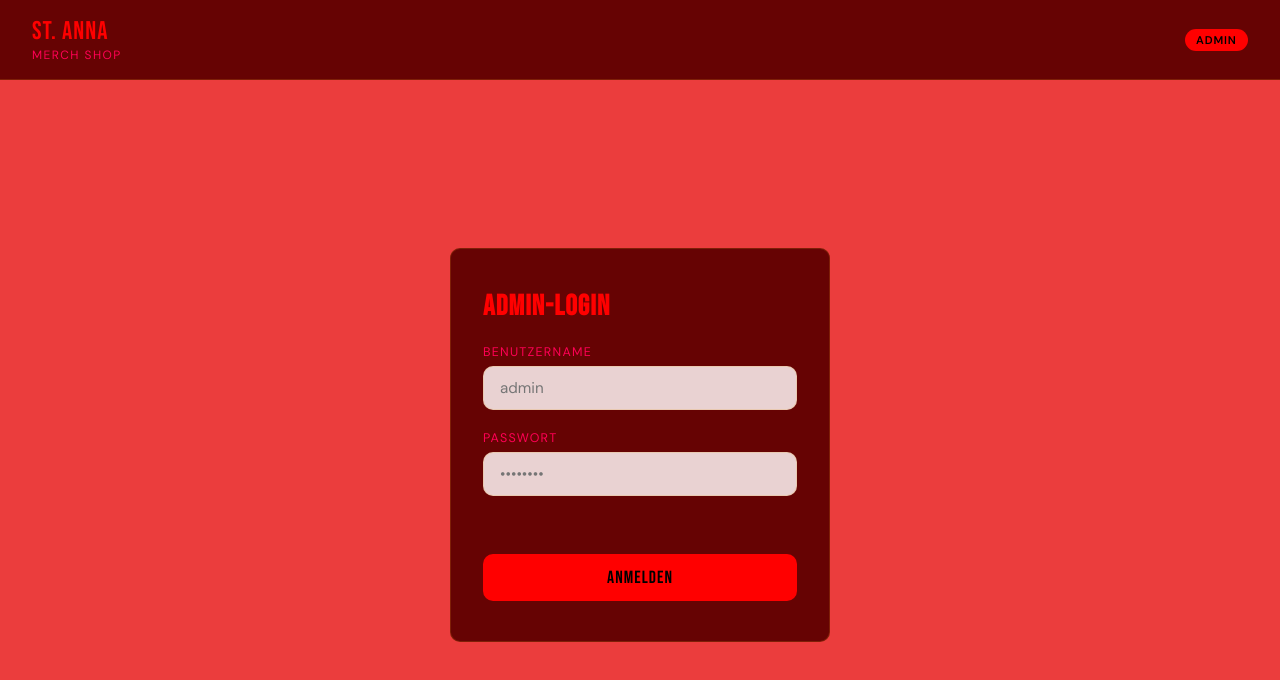
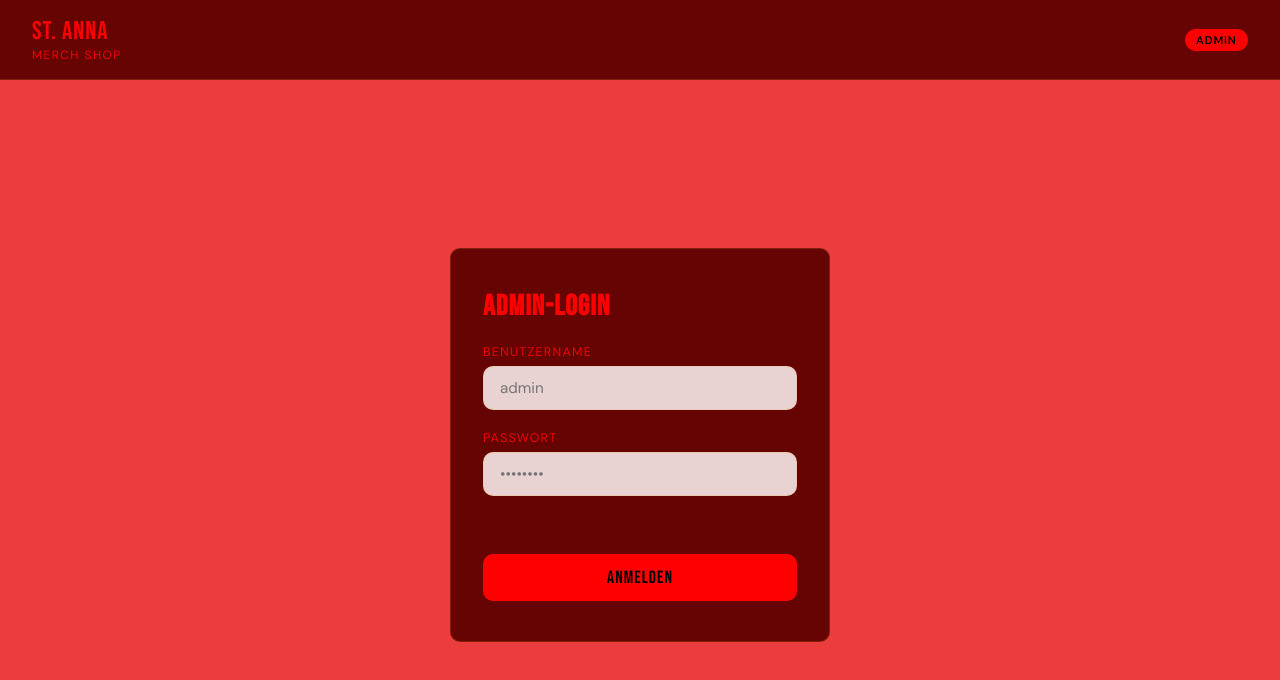
Before and after one commit to Ivanajevs/annawebpre, a plain HTML site: page admin.html in a window 1280 px wide. Drawn offline with nearby package versions, Linux system fonts and the light colour scheme.

Commit message:
Update admin.html

```diff
--- a/admin.html
+++ b/admin.html
@@ -20,8 +20,8 @@
       --bg3:       #e9d2d2;
       --gold:      #ff0000;
       --gold-dim:  #491616;
-      --text:      #e8e8f0;
-      --text-muted:#ff0055;
+      --text:      #000000;
+      --text-muted:#f00000;
       --radius:    10px;
       --green:     #22c55e;
       --red:       #ef4444;
```
